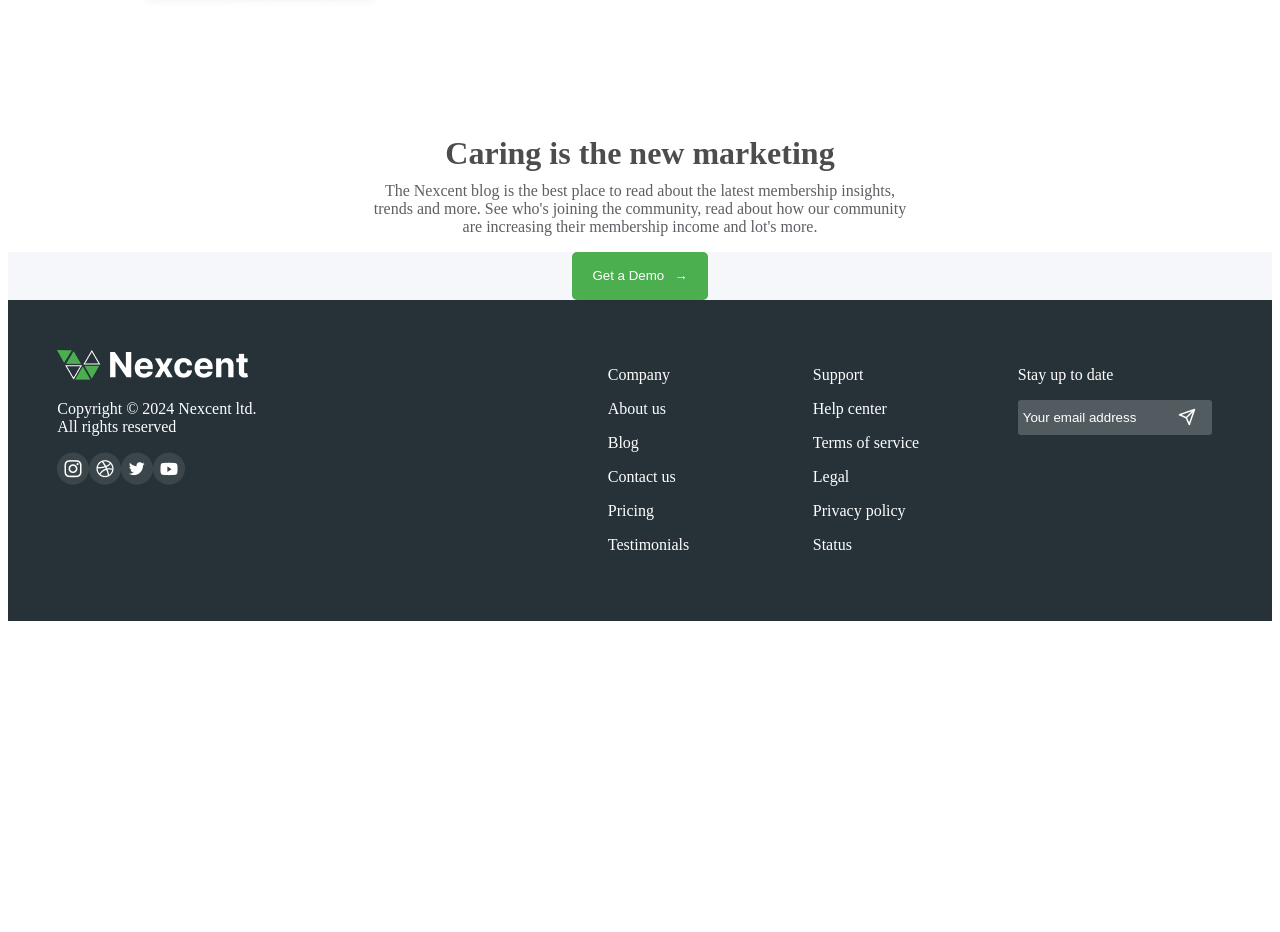
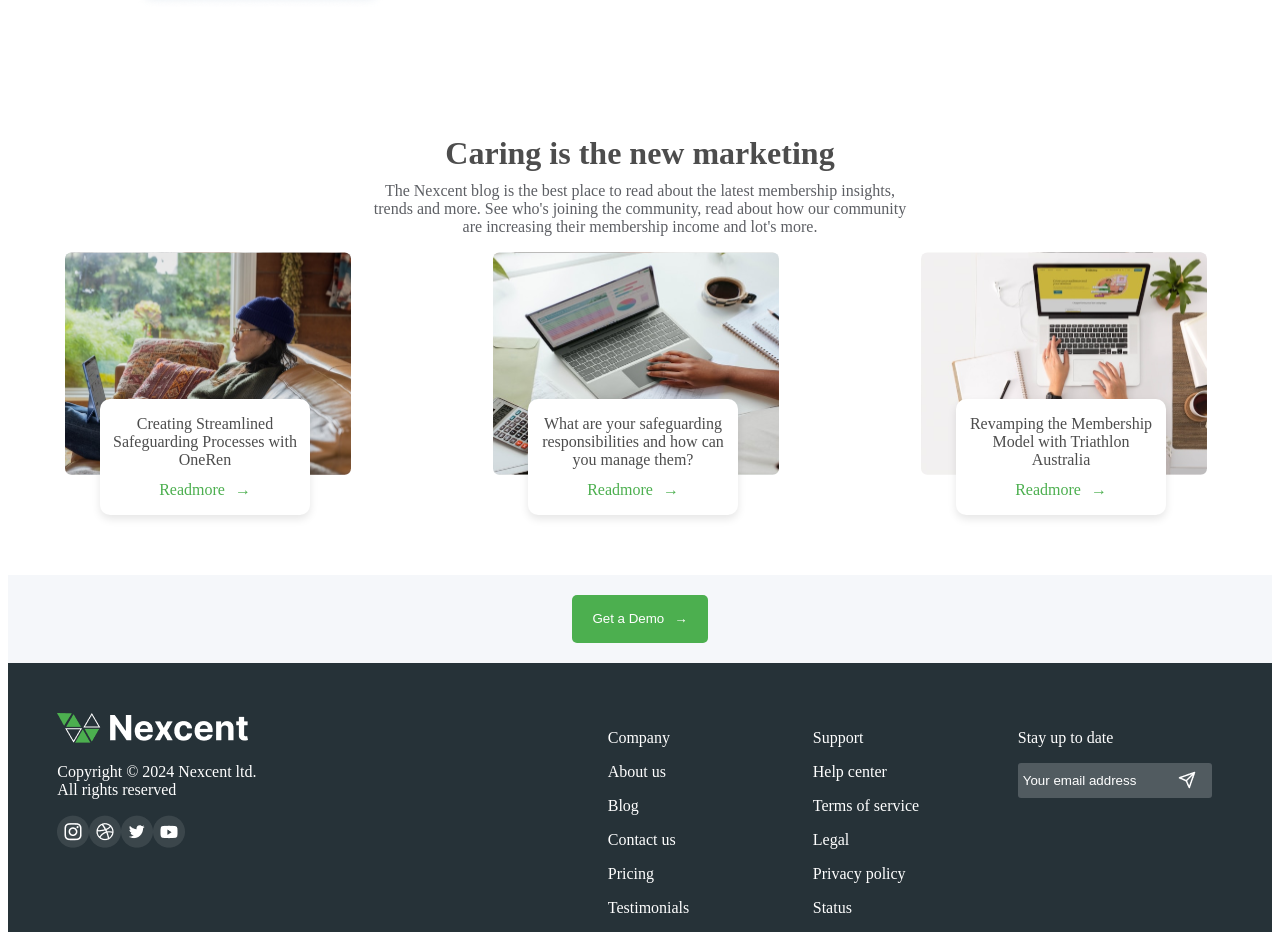
Before and after one commit to Orisakwe-Nwokocha/ReactSamples2, a React (Create React App) app: page / in a window 1280 px wide. Shown: the part 3200-4132 px from the top of the page. Before the commit the page ends 3829 px from the top, so only its background shows below. Built offline with nearby package versions, Linux system fonts and the light colour scheme.

Commit message:
completed the figma

```diff
--- a/src/components/Footer/index.jsx
+++ b/src/components/Footer/index.jsx
@@ -9,7 +9,8 @@ import style from './footer.module.css';
 const Footer = () => {
     return (
         <>
-            <div style={{backgroundColor: "#f5f7fa", display: "flex", alignItems: "center", justifyContent: "center"}}>
+            <div style={{backgroundColor: "#f5f7fa", display: "flex",
+                alignItems: "center", justifyContent: "center", marginTop: "20px"}}>
                 <button
                     style={{
                         color: "white",
@@ -21,7 +22,8 @@ const Footer = () => {
                         flexDirection: "row",
                         gap: "10px",
                         justifyContent: "center",
-                        alignItems: "center"
+                        alignItems: "center",
+                        margin: "20px"
                     }}>
                     <div>
                         Get a Demo
--- a/src/pages/Home/Sections/Section5/data.jsx
+++ b/src/pages/Home/Sections/Section5/data.jsx
@@ -5,16 +5,25 @@ import image20 from "../../../../asset/image 20.svg";
 export const data = [
     {
         image: image18,
-        text: "Creating Streamlined Safeguarding Processes with OneRen"
+        text: "Creating Streamlined Safeguarding Processes with OneRen",
+        firstText: "Creating Streamlined",
+        secondText: "Safeguarding Processes with",
+        thirdText: "OneRen"
     },
 
     {
         image: image19,
-        text: ""
+        text: "What are your safeguarding responsibilities and how can you manage them?",
+        firstText: "What are your safeguarding",
+        secondText: "responsibilities and how can",
+        thirdText: "you manage them?"
     },
 
     {
         image: image20,
-        text: ""
+        text: "Revamping the Membership Model with Triathlon Australia",
+        firstText: "Revamping the Membership",
+        secondText: "Model with Triathlon",
+        thirdText: "Australia"
     },
 ]
--- a/src/pages/Home/Sections/Section5/index.jsx
+++ b/src/pages/Home/Sections/Section5/index.jsx
@@ -1,10 +1,10 @@
 import style from "../index.module.css";
-import pana from "../../../../asset/pana.png";
+import {data} from "./data";
 
 
 const Section5 = () => {
     return (
-        <>
+        <div style={{ marginBottom: "50px" }}>
             <div style={{
                 display: "grid", flexDirection: "column", justifyContent: "center",
                 alignItems: "center", textAlign: "center" }}>
@@ -18,10 +18,44 @@ const Section5 = () => {
                 </div>
             </div>
             <div className={style.section5}>
+                {data.map((item, index) => (
+                    <div key={index}>
+                        <div>
+                            <div>
+                                <img src={item.image} alt={item.text}
+                                     style={{width:"70%", paddingLeft: "57px"}}/>
+                                <div className={style.box} style={{
+                                    display: "grid",
+                                    justifyContent: "center",
+                                    alignItems: "center",
+                                    textAlign: "center"}}>
+                                    <div>
+                                        <p style={{color: "#4d4d4d"}}>
+                                            {item.firstText} <br/> {item.secondText} <br/> {item.thirdText}
+                                        </p>
+                                    </div>
+                                    <div style={{
+                                        display: "flex",
+                                        flexDirection: "row",
+                                        gap: "10px",
+                                        justifyContent: "center",
+                                        marginTop: "-20px"}}>
+                                        <div>
+                                            <p style={{color: "#4caf4f", display: "block"}}> Readmore </p>
+                                        </div>
+                                        <div>
+                                            <p style={{color: "#4caf4f", display: "block"}}>&#8594;</p>
+                                        </div>
+                                    </div>
+                                </div>
+                            </div>
+                        </div>
+                    </div>
+                ))}
 
             </div>
 
-        </>
+        </div>
     )
 }
 
--- a/src/pages/Home/Sections/index.module.css
+++ b/src/pages/Home/Sections/index.module.css
@@ -14,4 +14,18 @@
     display: flex;
     align-items: center;
     gap: 20px;
+    justify-content: space-around;
 }
+
+.box {
+    background-color: white;
+    border-radius: 10px;
+    box-shadow: 0 4px 8px rgba(0, 0, 0, 0.1);
+    overflow: hidden;
+    max-width: 210px;
+    text-align: center;
+    /*transition: transform 0.2s;*/
+    transform: translateY(-10px);
+    margin-top: -70px;
+    margin-left: 92px;
+}
```
